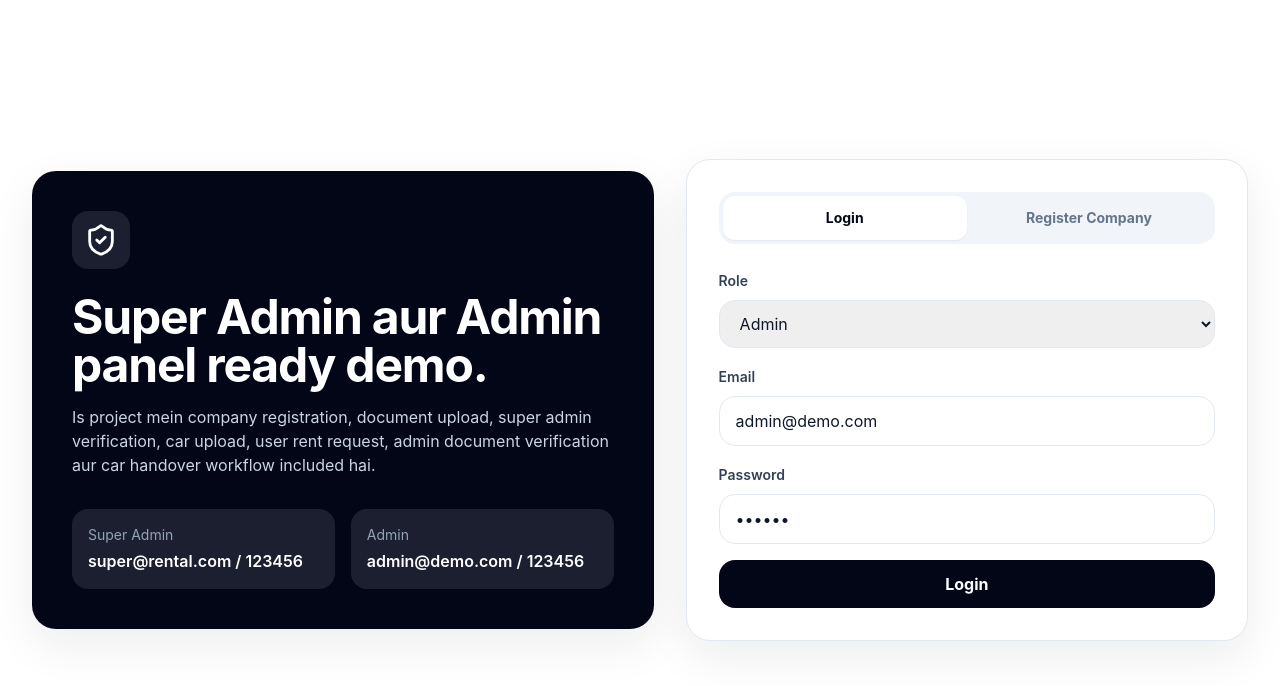
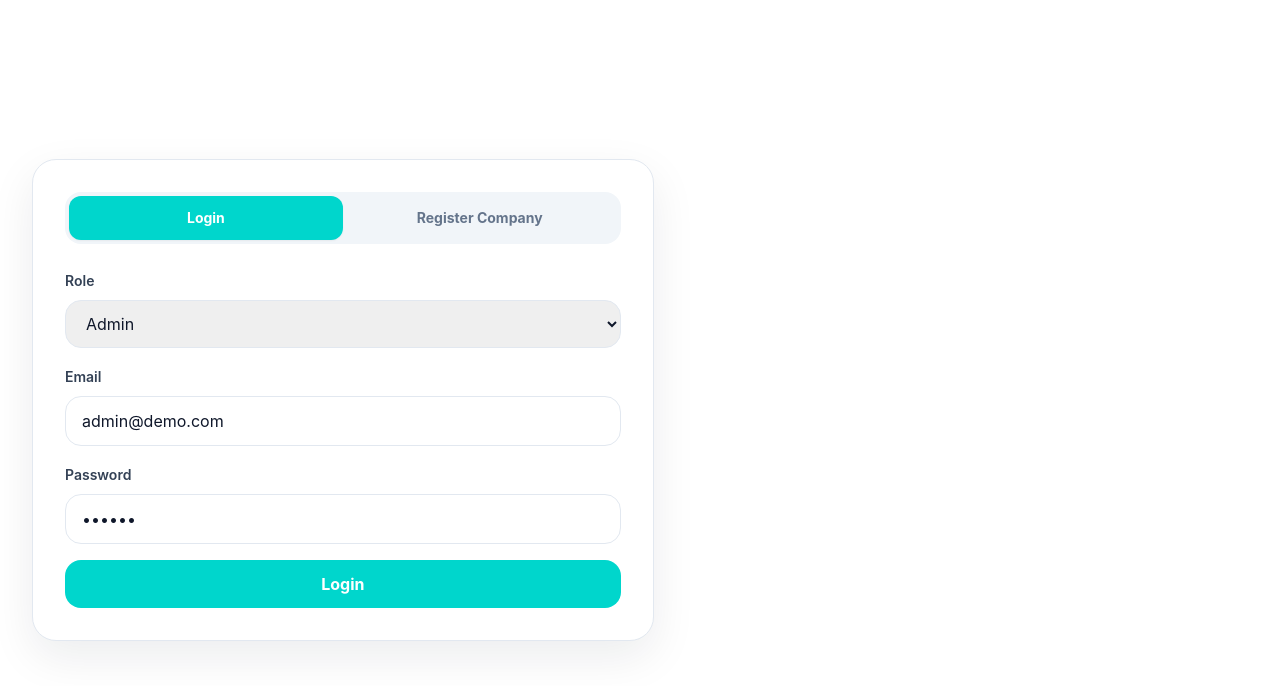
Before and after one commit to Prakash6263/Biipbiip-Taxi, a React (Vite) app: page / in a window 1280 px wide. Both pictures are taken after a click on the button "Admin Access". Shown: the top 686 px of the page. Built offline with nearby package versions, Linux system fonts and the light colour scheme.

Commit message:
Remove Extra Data

```diff
--- a/src/pages/Login.jsx
+++ b/src/pages/Login.jsx
@@ -62,32 +62,12 @@ const Login = ({ setActivePage }) => {
 
   return (
     <div className="grid min-h-[calc(100vh-4rem)] gap-8 lg:grid-cols-[1.05fr_0.95fr] lg:items-center">
-      <section className="rounded-3xl bg-slate-950 p-8 text-white shadow-soft lg:p-10">
-        <div className="inline-flex rounded-2xl bg-white/10 p-3">
-          <ShieldCheck size={34} />
-        </div>
-        <h2 className="mt-6 text-3xl font-bold tracking-tight sm:text-5xl">Super Admin aur Admin panel ready demo.</h2>
-        <p className="mt-4 max-w-2xl text-slate-300">
-          Is project mein company registration, document upload, super admin verification, car upload, user rent request, admin document verification aur car handover workflow included hai.
-        </p>
-        <div className="mt-8 grid gap-4 sm:grid-cols-2">
-          <div className="rounded-2xl bg-white/10 p-4">
-            <p className="text-sm text-slate-400">Super Admin</p>
-            <p className="mt-1 font-semibold">super@rental.com / 123456</p>
-          </div>
-          <div className="rounded-2xl bg-white/10 p-4">
-            <p className="text-sm text-slate-400">Admin</p>
-            <p className="mt-1 font-semibold">admin@demo.com / 123456</p>
-          </div>
-        </div>
-      </section>
-
       <section className="rounded-3xl border border-slate-200 bg-white p-5 shadow-soft sm:p-8">
         <div className="mb-6 flex rounded-2xl bg-slate-100 p-1">
-          <button onClick={() => setMode('login')} className={`flex-1 rounded-xl px-4 py-3 text-sm font-bold ${mode === 'login' ? 'bg-white text-slate-950 shadow-sm' : 'text-slate-500'}`}>
+          <button onClick={() => setMode('login')} className={`flex-1 rounded-xl px-4 py-3 text-sm font-bold transition-all ${mode === 'login' ? 'bg-[#00D6CC] text-white shadow-sm' : 'text-slate-500'}`}>
             Login
           </button>
-          <button onClick={() => setMode('register')} className={`flex-1 rounded-xl px-4 py-3 text-sm font-bold ${mode === 'register' ? 'bg-white text-slate-950 shadow-sm' : 'text-slate-500'}`}>
+          <button onClick={() => setMode('register')} className={`flex-1 rounded-xl px-4 py-3 text-sm font-bold transition-all ${mode === 'register' ? 'bg-[#00D6CC] text-white shadow-sm' : 'text-slate-500'}`}>
             Register Company
           </button>
         </div>
@@ -119,7 +99,7 @@ const Login = ({ setActivePage }) => {
               <label className="text-sm font-semibold text-slate-700">Password</label>
               <input type="password" value={loginForm.password} onChange={(event) => setLoginForm({ ...loginForm, password: event.target.value })} className="mt-2 w-full rounded-2xl border border-slate-200 px-4 py-3 outline-none focus:border-slate-950" required />
             </div>
-            <button className="w-full rounded-2xl bg-slate-950 px-5 py-3 font-bold text-white hover:bg-slate-800">Login</button>
+            <button className="w-full rounded-2xl bg-[#00D6CC] px-5 py-3 font-bold text-white hover:opacity-90 transition">Login</button>
           </form>
         ) : (
           <form onSubmit={submitRegister} className="space-y-4">
@@ -162,7 +142,7 @@ const Login = ({ setActivePage }) => {
               <label className="text-sm font-semibold text-slate-700">Address</label>
               <textarea value={registerForm.address} onChange={(event) => setRegisterForm({ ...registerForm, address: event.target.value })} className="mt-2 min-h-24 w-full rounded-2xl border border-slate-200 px-4 py-3 outline-none focus:border-slate-950" required />
             </div>
-            <button disabled={loading} className="w-full rounded-2xl bg-slate-950 px-5 py-3 font-bold text-white hover:bg-slate-800 disabled:cursor-not-allowed disabled:opacity-60">
+            <button disabled={loading} className="w-full rounded-2xl bg-[#00D6CC] px-5 py-3 font-bold text-white hover:opacity-90 disabled:cursor-not-allowed disabled:opacity-60 transition">
               {loading ? 'Registering...' : 'Register Company'}
             </button>
           </form>
```
